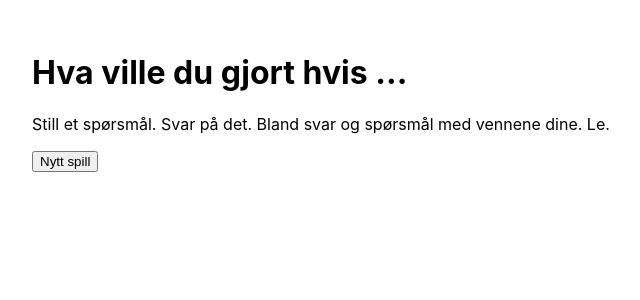
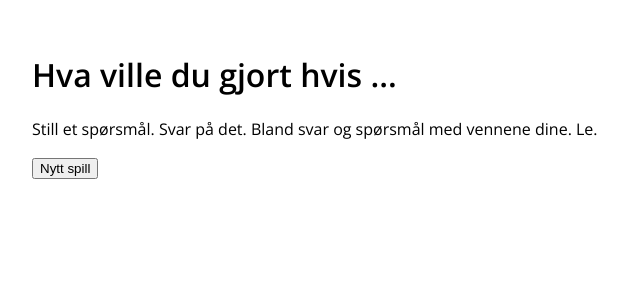
Before and after one commit to draperunner/hvahvis, a React (Create React App) app: page / in a window 1280 px wide. Shown: the top 300 px of the page, without its empty margins (0-640 px from the left). Built offline with nearby package versions, Linux system fonts and the light colour scheme; no server answers.

Commit message:
Install Open Sans font

```diff
--- a/public/index.html
+++ b/public/index.html
@@ -24,7 +24,8 @@
       work correctly both with client-side routing and a non-root public URL.
       Learn how to configure a non-root public URL by running `npm run build`.
     -->
-    <title>React App</title>
+    <link href="https://fonts.googleapis.com/css2?family=Open+Sans:wght@400;600&display=swap" rel="stylesheet">
+    <title>Hva ville du gjort hvis ...</title>
   </head>
   <body>
     <noscript>You need to enable JavaScript to run this app.</noscript>
--- a/src/index.css
+++ b/src/index.css
@@ -1,6 +1,6 @@
 body {
   margin: 0;
-  font-family: -apple-system, BlinkMacSystemFont, 'Segoe UI', 'Roboto', 'Oxygen',
+  font-family: 'Open Sans', -apple-system, BlinkMacSystemFont, 'Segoe UI', 'Roboto', 'Oxygen',
     'Ubuntu', 'Cantarell', 'Fira Sans', 'Droid Sans', 'Helvetica Neue',
     sans-serif;
   -webkit-font-smoothing: antialiased;
```
